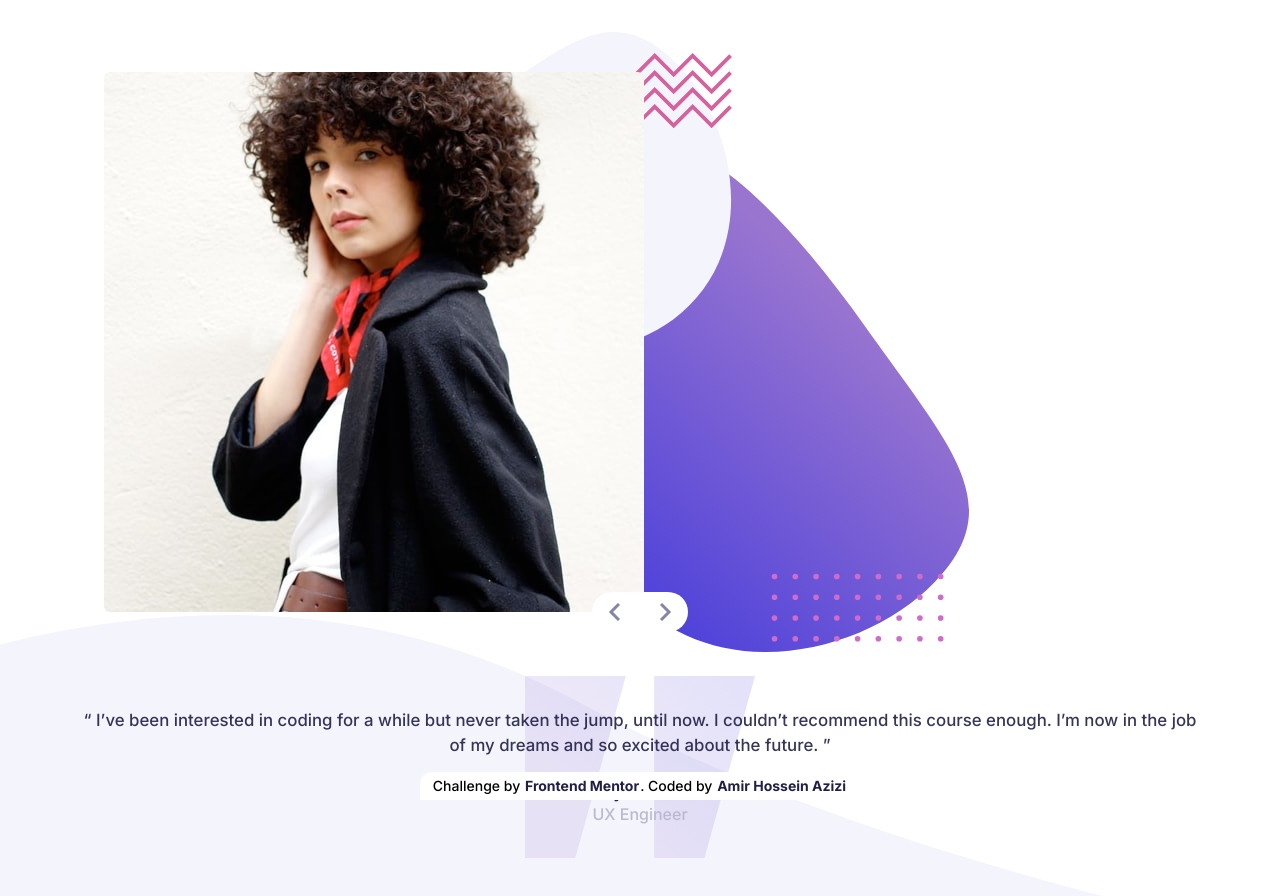
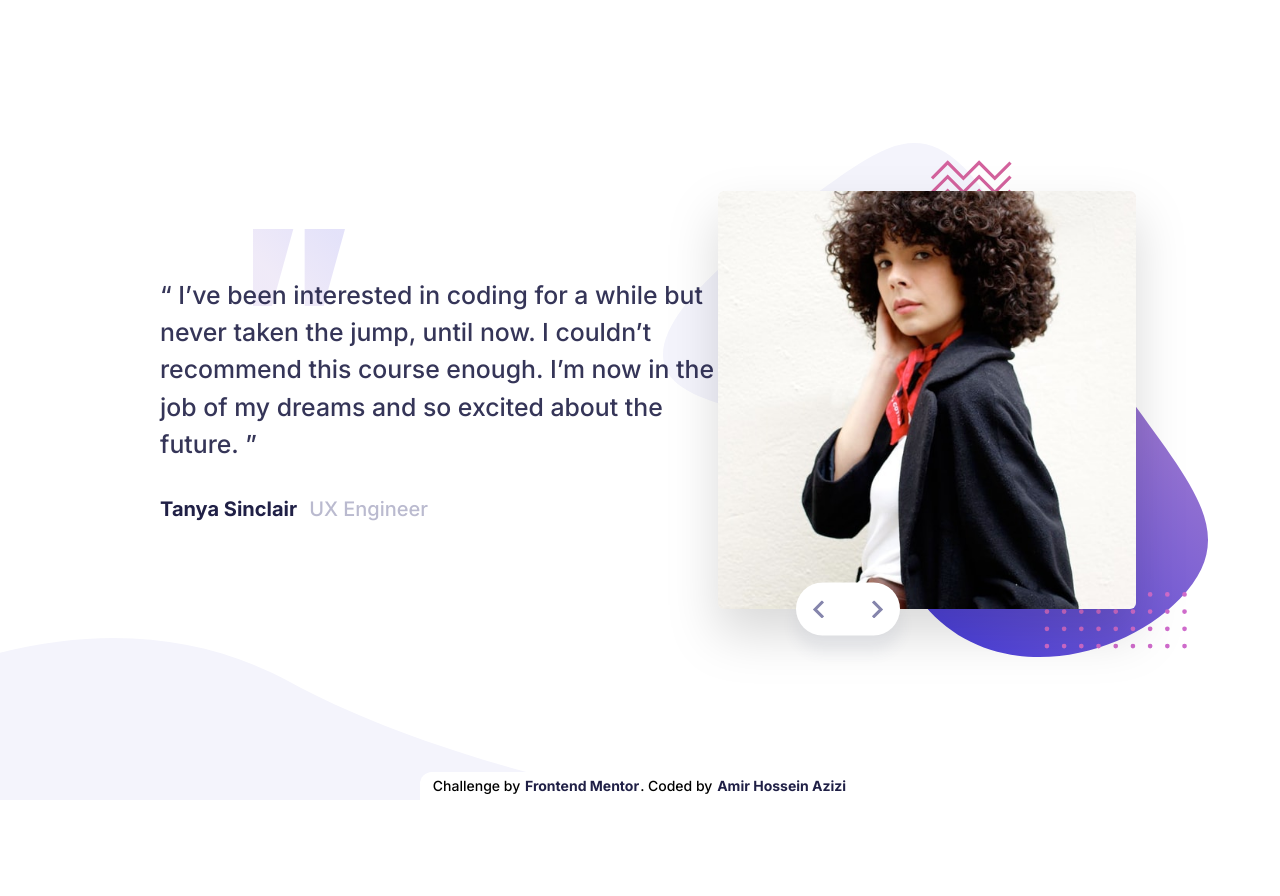
Before and after one commit to amirhazizi/coding-bootcamp-testimonials-slider, a website: page index.html in a window 1280 px wide. After the commit the page ends 800 px from the top, so only its background shows below. Drawn offline with Linux system fonts and the light colour scheme.

Commit message:
other screens

```diff
--- a/css/input.css
+++ b/css/input.css
@@ -15,12 +15,19 @@ body {
 }
 
 main {
-    width: min(90vw, 1240px);
-    /* max-width: 1240px; */
+    width: min(90vw, 1300px);
+
 }
 
 .user-avatar {
     background: url('../images/pattern-bg.svg') center/contain no-repeat;
+
+}
+
+.btn-container {
+    width: 6.5rem;
+    height: 3.3rem;
+    box-shadow: 0 1rem 1rem rgba(57, 73, 104, 0.083);
 }
 
 .user-text {
@@ -31,8 +38,57 @@ main {
     font-size: 1.05rem;
 }
 
+@media (min-width:768px) {
+    body {
+        background-size: 50%;
+    }
+
+    .user-text {
+        margin-right: -10rem;
+        background-position: left 28% top;
+        background-size: 12%;
+    }
+
+    .user-text p {
+        font-size: 1.2rem;
+    }
+
+    .user-avatar {
+        width: 40rem;
+        background-position: center right 25%;
+
+    }
+}
+
+@media (min-width:1024px) {
+    .user-text {
+        margin-right: -12rem;
+    }
+
+    .user-text p {
+        font-size: 1.55rem;
+    }
+
+    .user-avatar {
+        width: 45rem;
+    }
+}
+
+@media (min-width:1440px) {
+    .user-text {
+        margin-right: -17rem;
+    }
+
+    .user-text p {
+        font-size: 1.9rem;
+    }
+
+    .user-avatar {
+        width: 65rem;
+    }
+}
+
 /* footer */
 footer {
     width: min(80vw, 27.5rem);
-    /* max-width: 32rem; */
 }
--- a/index.html
+++ b/index.html
@@ -23,16 +23,22 @@
     <title>Frontend Mentor | Coding Bootcamp Testimonials Slider</title>
   </head>
   <body class="grid place-items-center min-h-screen">
-    <main class="space-y-6 my-8 mb-20">
+    <main
+      class="space-y-6 my-8 mb-20 md:flex md:flex-row-reverse md:items-center md:space-y-0 md:justify-between md:m-0"
+    >
       <!-- user avatar -->
-      <div class="user-avatar p-10">
+      <div class="user-avatar p-10 md:p-20 md:py-12">
         <!-- avatar container -->
         <div class="relative">
           <!-- avatar.img -->
-          <img class="rounded-md" src="./images/image-tanya.jpg" alt="" />
+          <img
+            class="avatar rounded-md mx-auto drop-shadow-2xl"
+            src="./images/image-tanya.jpg"
+            alt=""
+          />
           <!-- button container -->
           <div
-            class="absolute bottom-0 left-1/2 -translate-x-1/2 translate-y-1/2 w-24 h-10 bg-white rounded-full flex justify-between px-3 items-center"
+            class="btn-container absolute bottom-0 left-1/2 -translate-x-1/2 translate-y-1/2 bg-white rounded-full flex justify-between px-3 items-center md:left-0 md:translate-x-3/4"
           >
             <!-- previous user -->
             <button class="p-1">
@@ -46,7 +52,9 @@
         </div>
       </div>
       <!-- user text -->
-      <div class="user-text text-center space-y-6 px-4 py-8 text-clDarkBlue">
+      <div
+        class="user-text text-center space-y-8 px-4 py-8 text-clDarkBlue w-5/6 mx-auto md:text-left md:py-12 md:px-10 lg:px-16 xl:px-24"
+      >
         <!-- text -->
         <p class="opacity-90 font-normal">
           “ I’ve been interested in coding for a while but never taken the jump,
@@ -54,7 +62,7 @@
           of my dreams and so excited about the future. ”
         </p>
         <!-- user detail container -->
-        <div>
+        <div class="md:flex md:items-center md:gap-x-3 md:text-xl">
           <!-- user name -->
           <h1 class="font-bold leading-5">Tanya Sinclair</h1>
           <!-- user professional -->
```
Also changed, not shown: css/styles.css.
